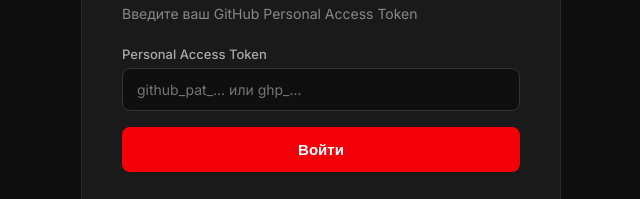
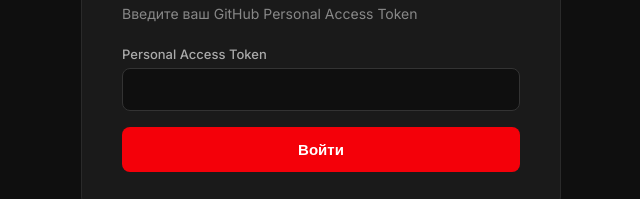
Before and after one commit to piarbookru-hub/specteh, a plain HTML site: page admin/index.html in a window 1280 px wide. Shown: the part 330-529 px from the top of the page, without its empty margins (319-959 px from the left). Drawn offline with Linux system fonts and the light colour scheme.

Commit message:
убрал github_pat Есть калькулятор
убрал github_pat
Есть калькулятор

```diff
--- a/admin/index.html
+++ b/admin/index.html
@@ -19,7 +19,7 @@
         <p class="subtitle">Введите ваш GitHub Personal Access Token</p>
         <div class="form-group">
             <label for="tokenInput">Personal Access Token</label>
-            <input type="password" id="tokenInput" placeholder="github_pat_… или ghp_…" autocomplete="off">
+            <input type="password" id="tokenInput" placeholder="" autocomplete="off">
         </div>
         <button class="btn" id="loginBtn">Войти</button>
         <div class="error-msg" id="loginError" role="alert"></div>
```
